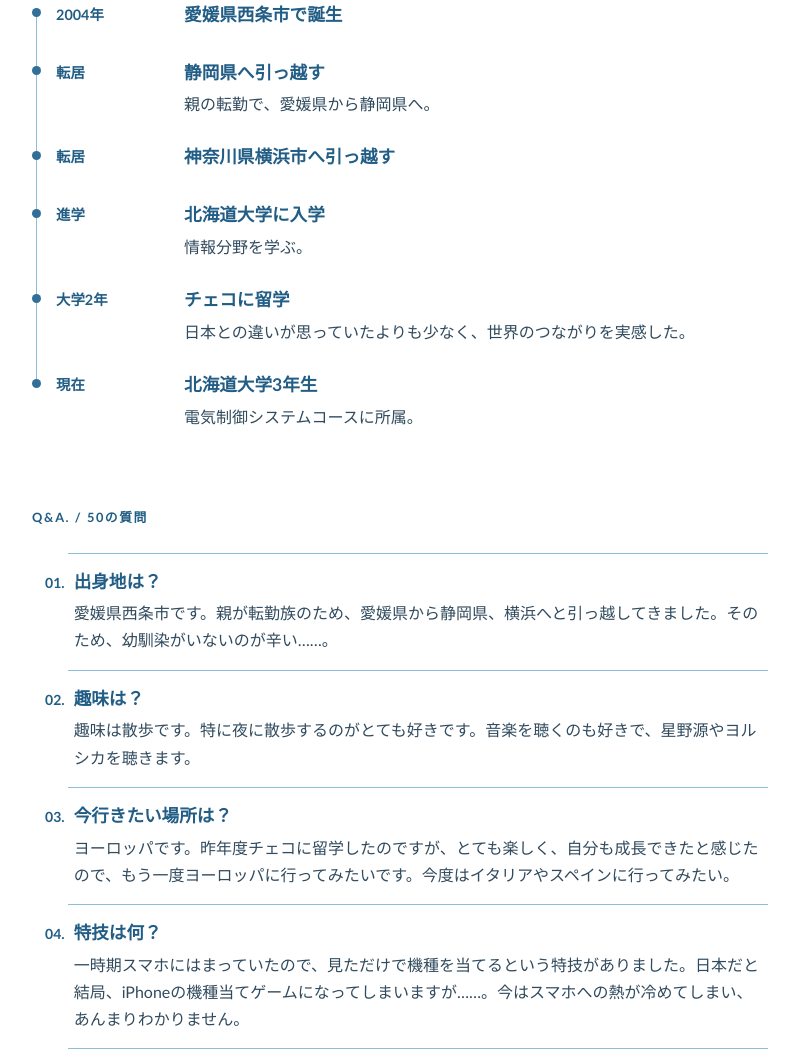
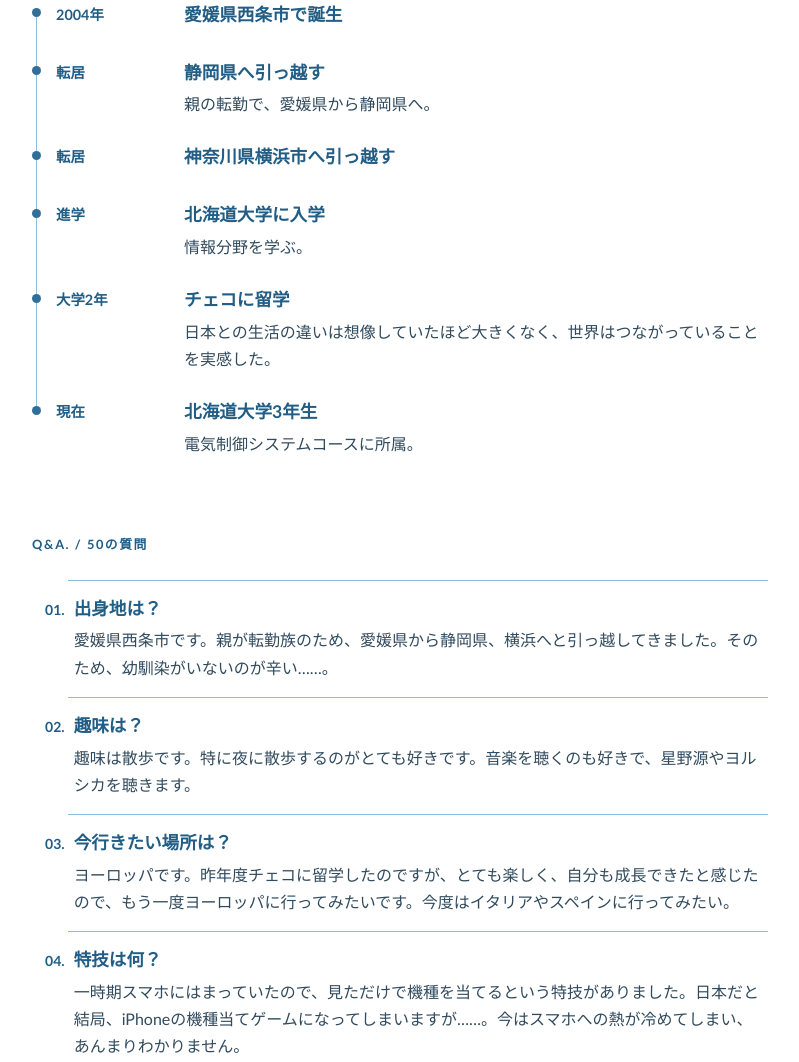
Before and after one commit to O-kagami/taiki.github.io, a plain HTML site: page about.html in a window 1280 px wide. Shown: the part 724-1786 px from the top of the page, without its empty margins (39-838 px from the left). Drawn offline with Linux system fonts and the light colour scheme.

Commit message:
Align study abroad reflections on About page

```diff
--- a/about.html
+++ b/about.html
@@ -59,7 +59,7 @@
           <span class="timeline-date">大学2年</span>
           <div>
             <h3>チェコに留学</h3>
-            <p>日本との違いが思っていたよりも少なく、世界のつながりを実感した。</p>
+            <p>日本との生活の違いは想像していたほど大きくなく、世界はつながっていることを実感した。</p>
           </div>
         </li>
         <li>
@@ -221,7 +221,7 @@
         </li>
         <li>
           <h3>人生で一番感動したことは？</h3>
-          <p>チェコに行ったとき、日本との違いが思っていたよりも少なく、「世界はつながっている！」と思ったこと。</p>
+          <p>チェコに留学したとき、日本との生活の違いは想像していたほど大きくなく、世界はつながっていることを実感した。</p>
         </li>
         <li>
           <h3>今までで一番面白かった映画は？</h3>
```
